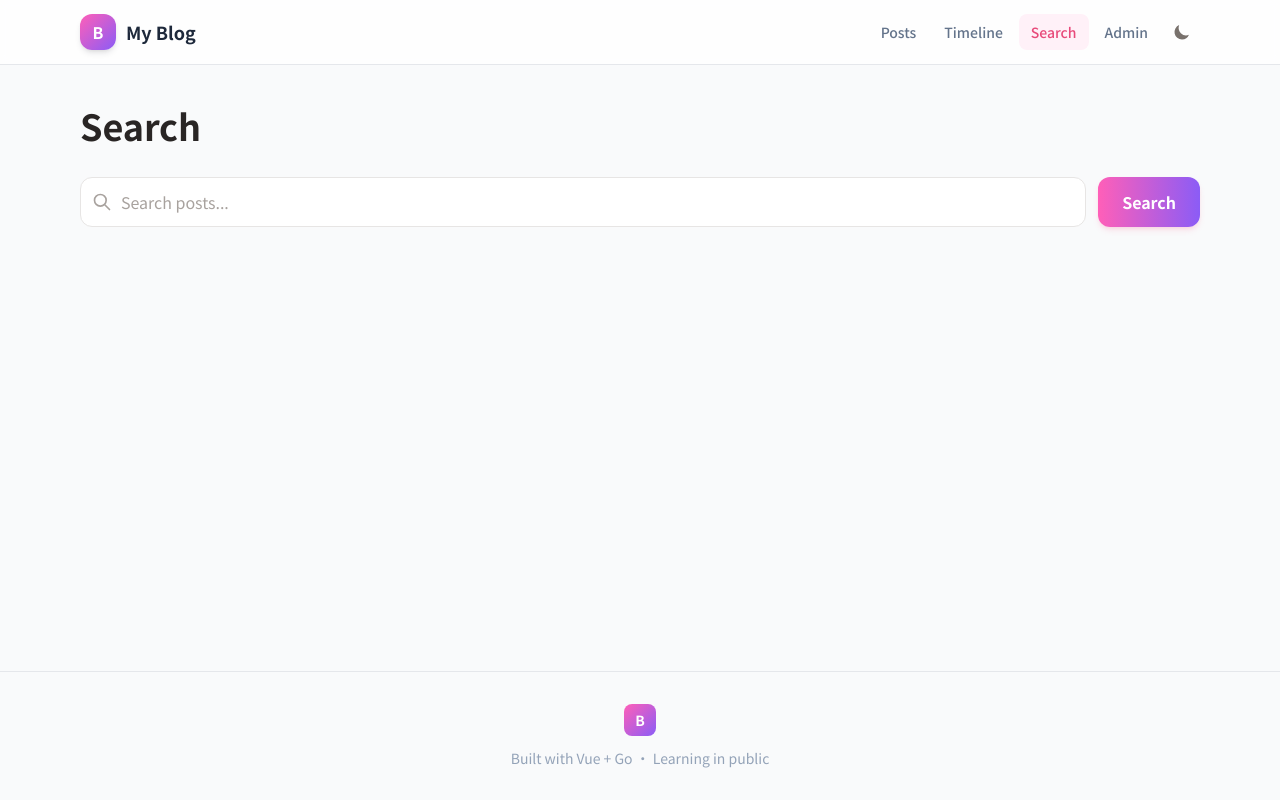
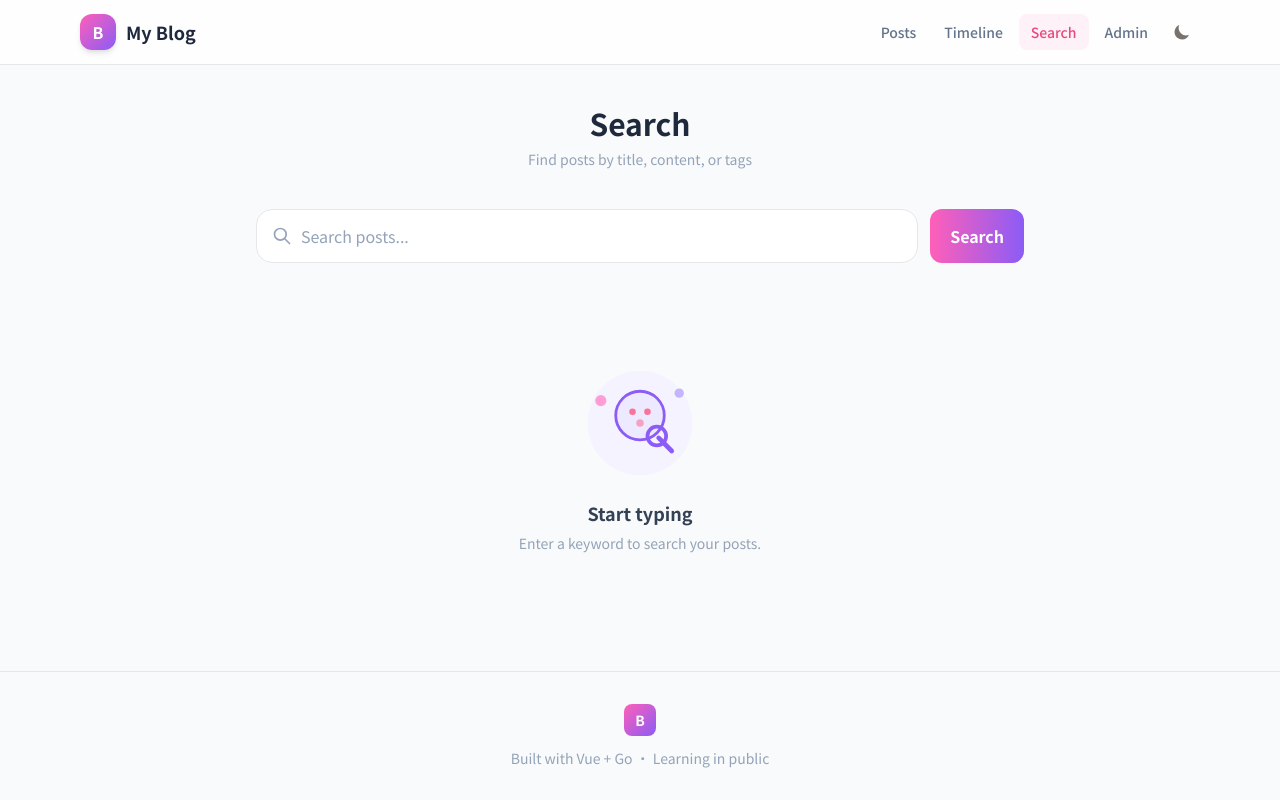
Before and after one commit to myh-diy/blog2, a Vue app in the folder frontend/: page /search in a window 1280 px wide. Built offline with nearby package versions, Linux system fonts and the light colour scheme.

Commit message:
feat(ui): redesign search page with centered input and card results

```diff
--- a/frontend/src/views/SearchView.vue
+++ b/frontend/src/views/SearchView.vue
@@ -3,6 +3,8 @@ import { ref, watch } from 'vue'
 import { useRoute } from 'vue-router'
 import api from '../utils/api'
 import PostCard from '../components/PostCard.vue'
+import EmptyState from '../components/EmptyState.vue'
+import GradientButton from '../components/GradientButton.vue'
 import type { Post } from '../stores/posts'
 
 const route = useRoute()
@@ -18,32 +20,40 @@ async function search() {
   loading.value = true
   try {
     const r = await api.get('/search', { params: { q: q.value } })
-    results.value = r.data.posts; total.value = r.data.total
+    results.value = r.data.posts
+    total.value = r.data.total
   } finally { loading.value = false }
 }
 </script>
 
 <template>
-  <div>
-    <h1 class="text-4xl font-bold text-warm-800 dark:text-warm-100 mb-8">Search</h1>
+  <div class="max-w-3xl mx-auto">
+    <div class="text-center mb-10">
+      <h1 class="text-3xl font-black text-slate-800 dark:text-slate-100 mb-2">Search</h1>
+      <p class="text-slate-400 dark:text-slate-500 text-sm">Find posts by title, content, or tags</p>
+    </div>
+
     <form @submit.prevent="search" class="flex gap-3 mb-10">
       <div class="relative flex-1">
-        <svg class="absolute left-3 top-1/2 -translate-y-1/2 w-5 h-5 text-warm-400" fill="none" stroke="currentColor" viewBox="0 0 24 24"><path stroke-linecap="round" stroke-linejoin="round" stroke-width="2" d="M21 21l-6-6m2-5a7 7 0 11-14 0 7 7 0 0114 0z"/></svg>
+        <svg class="absolute left-4 top-1/2 -translate-y-1/2 w-5 h-5 text-slate-400" fill="none" stroke="currentColor" viewBox="0 0 24 24"><path stroke-linecap="round" stroke-linejoin="round" stroke-width="2" d="M21 21l-6-6m2-5a7 7 0 11-14 0 7 7 0 0114 0z"/></svg>
         <input v-model="q" placeholder="Search posts..."
-          class="w-full pl-10 pr-4 py-3 bg-white dark:bg-white/5 border border-warm-200 dark:border-white/10 rounded-xl text-warm-800 dark:text-warm-100 placeholder-warm-400 focus:outline-none focus:ring-2 focus:ring-brand-500/30 dark:focus:ring-pop-500/30 focus:border-brand-500 dark:focus:border-pop-500 transition-all" />
+          class="w-full pl-11 pr-4 py-3.5 bg-white dark:bg-slate-900 border border-gray-200 dark:border-white/10 rounded-2xl text-slate-800 dark:text-slate-100 placeholder-slate-400 focus:outline-none focus:ring-2 focus:ring-brand-500/30 focus:border-brand-500 transition-all" />
       </div>
-      <button type="submit" class="btn-primary px-6">Search</button>
+      <GradientButton type="submit">Search</GradientButton>
     </form>
 
     <div v-if="loading" class="flex justify-center py-12">
-      <div class="w-8 h-8 border-2 border-brand-500 dark:border-pop-500 border-t-transparent rounded-full animate-spin"></div>
+      <div class="w-8 h-8 border-2 border-brand-500 border-t-transparent rounded-full animate-spin"></div>
     </div>
 
     <template v-else-if="results.length">
-      <p class="text-sm text-warm-400 dark:text-warm-500 mb-6">{{ total }} result(s)</p>
-      <PostCard v-for="post in results" :key="post.id" :post="post" />
+      <p class="text-sm text-slate-400 dark:text-slate-500 mb-6">{{ total }} result(s)</p>
+      <div class="grid md:grid-cols-2 gap-6">
+        <PostCard v-for="post in results" :key="post.id" :post="post" />
+      </div>
     </template>
 
-    <p v-else-if="q" class="text-center py-20 text-warm-400">No results found.</p>
+    <EmptyState v-else-if="q" icon="search" title="No results found" :description="`We couldn't find anything for '${q}'. Try a different keyword.`" />
+    <EmptyState v-else icon="search" title="Start typing" description="Enter a keyword to search your posts." />
   </div>
 </template>
```
